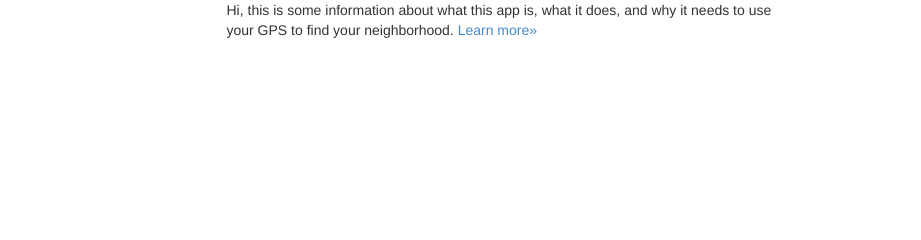
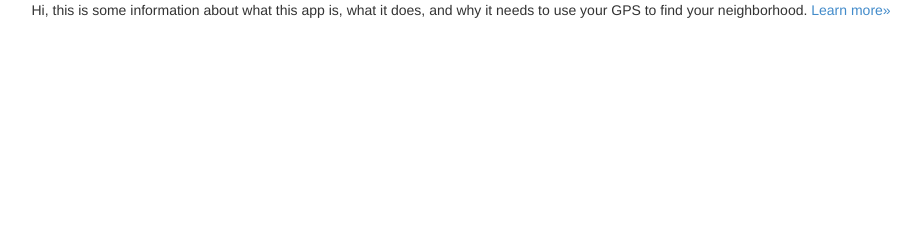
Before and after one commit to codefortulsa/BPZAround.me, a Python web app: template bpz/templates/bpz/home.jinja2 in a window 1280 px wide. Shown: the part 320-560 px from the top of the page, without its empty margins (136-1057 px from the left). Run offline with Jinja, Linux system fonts and the light colour scheme; the template is opened without the code that fills it, so the values that code supplies are empty; some libraries are stand-ins or nearby versions.

Commit message:
Update CSS for xs-, -sm, and -md resolutions.

```diff
--- a/bpz/templates/bpz/about.jinja2
+++ b/bpz/templates/bpz/about.jinja2
@@ -5,13 +5,13 @@
 {% block body_container %}
 <div class="container">
   <div class="row">
-    <div class="col-sm-3 col-md-6 col-md-offset-3">
+    <div class="col-xs-12 col-sm-12 col-md-10 col-md-offset-1">
       <h2 class="page-header">About</h2>
       <p>Lorem ipsum dolor sit amet, consectetur adipiscing elit. Morbi accumsan lobortis justo, quis maximus urna placerat ut. Aenean porttitor lorem id maximus molestie. Integer mattis justo vulputate augue auctor, eu feugiat diam accumsan. Nullam metus elit, tincidunt sit amet ex malesuada, condimentum luctus dolor. Pellentesque eu aliquet neque. Integer gravida odio nibh, at fringilla enim maximus dictum. Proin tortor lectus, aliquet quis cursus a, malesuada sit amet massa. Sed efficitur finibus massa, pretium ornare dui venenatis tincidunt. Vivamus eget nisi tempus, aliquet ex sed, commodo dui. Aliquam sollicitudin tortor at varius blandit. Quisque condimentum congue lacus non commodo. Fusce dignissim ornare risus non tincidunt. Nulla fringilla rutrum dui, id iaculis velit dapibus nec.</p>
     </div>
   </div>
   <div class="row">
-    <div class="col-sm-3 col-md-6 col-md-offset-3">
+    <div class="col-xs-12 col-sm-12 col-md-10 col-md-offset-1">
       <a href="/" class="btn btn-success btn-block" id="btn-neighborhood">Find my Neighborhood&raquo;</a>
     </div>
 
--- a/bpz/templates/bpz/home.jinja2
+++ b/bpz/templates/bpz/home.jinja2
@@ -5,13 +5,13 @@
 {% block body_container %}
 <div class="container">
   <div class="row">
-    <div class="col-sm-3 col-md-6 col-md-offset-3">
+    <div class="col-xs-12 col-sm-12 col-md-10 col-md-offset-1">
       <div id="map-canvas">
       </div>
     </div>
   </div>
   <div class="row">
-    <div class="col-sm-3 col-md-6 col-md-offset-3">
+    <div class="col-xs-12 col-sm-12 col-md-10 col-md-offset-1">
       <p>Hi, this is some information about what this app is, what it does, and why it needs to use your GPS to find your neighborhood. <a href="#">Learn more&raquo;</a></p>
     </div>
 
```
